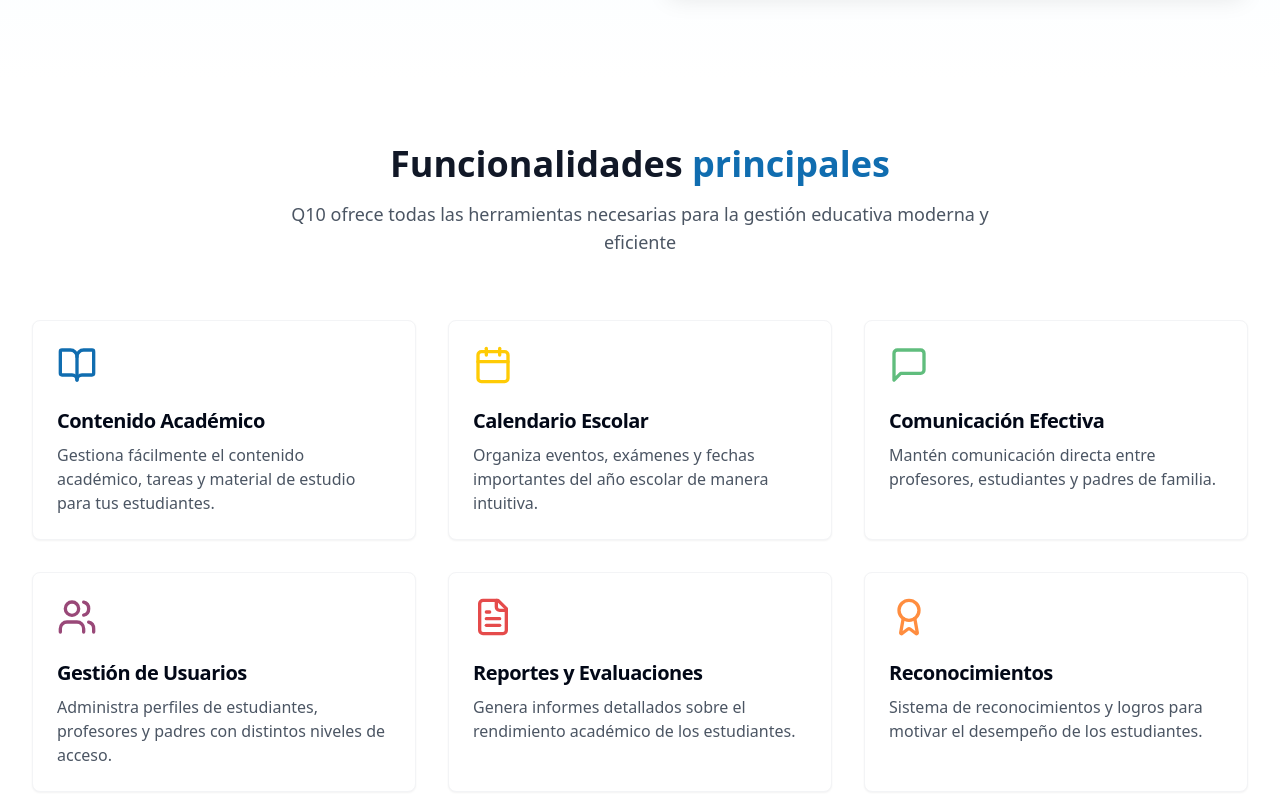
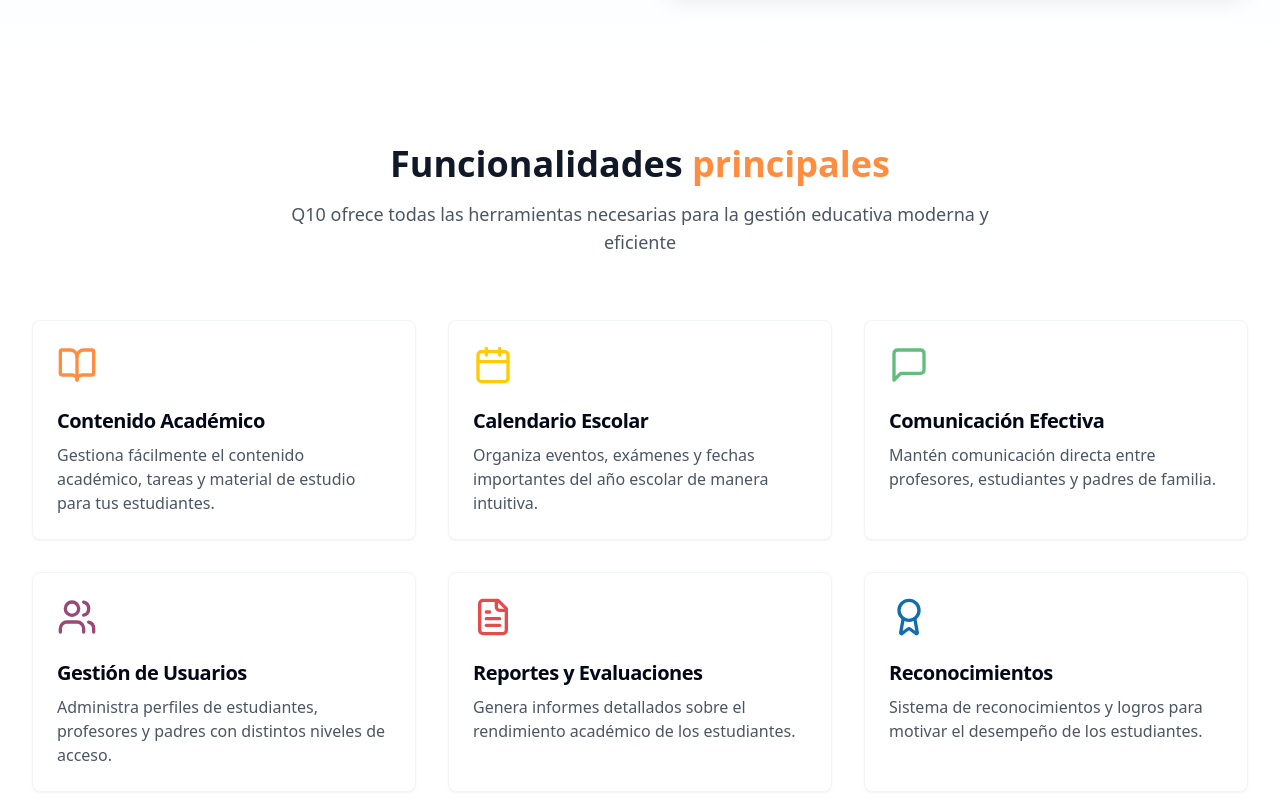
Before and after one commit to AriV-LugoC/q10-venezuela-mirror, a React (Vite) app: page / in a window 1280 px wide. Shown: the part 512-1312 px from the top of the page. Built offline with nearby package versions, Linux system fonts and the light colour scheme.

Commit message:
Update color scheme
Update the color scheme to use orange and gray for primary colors and specified secondary colors.

```diff
--- a/src/components/FeaturesSection.tsx
+++ b/src/components/FeaturesSection.tsx
@@ -5,7 +5,7 @@ import { BookOpen, Calendar, MessageSquare, Users, FileText, Award } from "lucid
 
 const features = [
   {
-    icon: <BookOpen className="h-10 w-10 text-q10-blue" />,
+    icon: <BookOpen className="h-10 w-10 text-q10-orange" />,
     title: "Contenido Académico",
     description: "Gestiona fácilmente el contenido académico, tareas y material de estudio para tus estudiantes."
   },
@@ -30,7 +30,7 @@ const features = [
     description: "Genera informes detallados sobre el rendimiento académico de los estudiantes."
   },
   {
-    icon: <Award className="h-10 w-10 text-q10-orange" />,
+    icon: <Award className="h-10 w-10 text-q10-blue" />,
     title: "Reconocimientos",
     description: "Sistema de reconocimientos y logros para motivar el desempeño de los estudiantes."
   }
@@ -42,7 +42,7 @@ const FeaturesSection = () => {
       <div className="max-w-7xl mx-auto px-4 sm:px-6 lg:px-8">
         <div className="text-center mb-16">
           <h2 className="text-3xl md:text-4xl font-bold text-gray-900 mb-4">
-            Funcionalidades <span className="text-q10-blue">principales</span>
+            Funcionalidades <span className="text-q10-orange">principales</span>
           </h2>
           <p className="text-lg text-gray-600 max-w-3xl mx-auto">
             Q10 ofrece todas las herramientas necesarias para la gestión educativa moderna y eficiente
--- a/tailwind.config.ts
+++ b/tailwind.config.ts
@@ -1,4 +1,3 @@
-
 import type { Config } from "tailwindcss";
 
 export default {
@@ -65,14 +64,13 @@ export default {
 				},
 				q10: {
 					// Colores principales
-					'blue': '#106DB0',      // P20-8C (azul principal)
-					'dark-blue': '#004A87', // Versión oscura de P20-8C
-					'light-blue': '#5A9FD8', // Versión clara de P20-8C
+					'orange': '#FF8D3F',    // 14-8C (naranja - ahora color principal)
+					'gray': '#8E9196',      // Color gris neutro como segundo color principal
 					'purple': '#994878',    // 179-9C (morado/púrpura)
 
 					// Colores secundarios
 					'green': '#60BD7D',     // 151-C (verde)
-					'orange': '#FF8D3F',    // 14-8C (naranja)
+					'blue': '#106DB0',      // P20-8C (azul ahora como secundario)
 					'yellow': '#FFCB05',    // 94-8C (amarillo)
 					'red': '#E54B4B',       // 109-8C (rojo)
 				}
```
